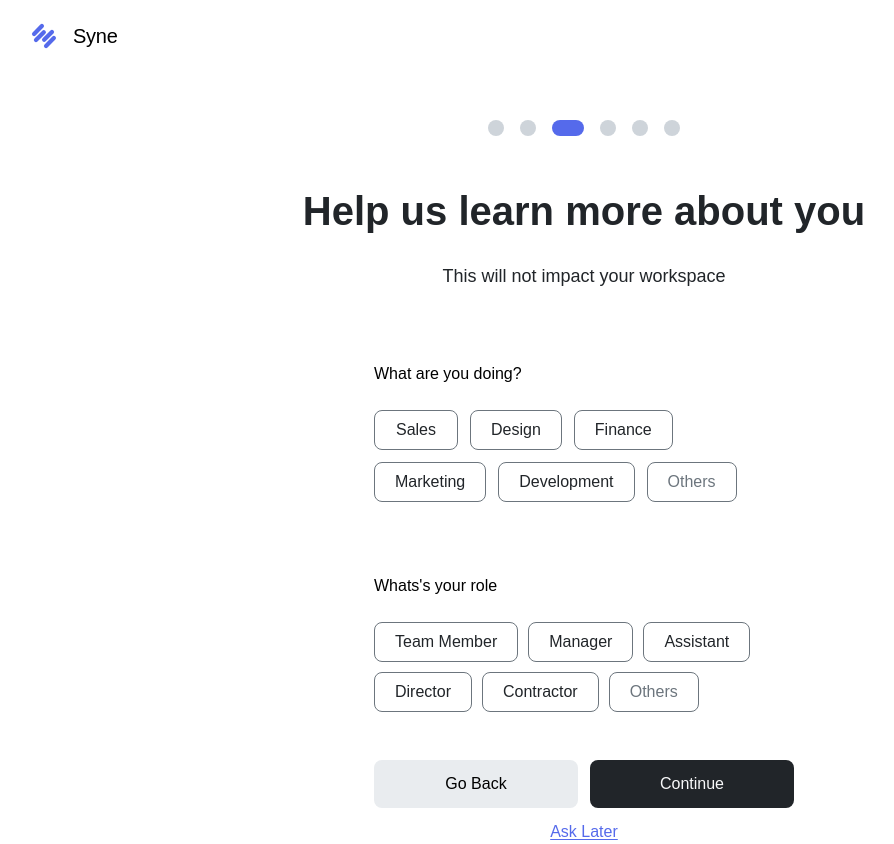
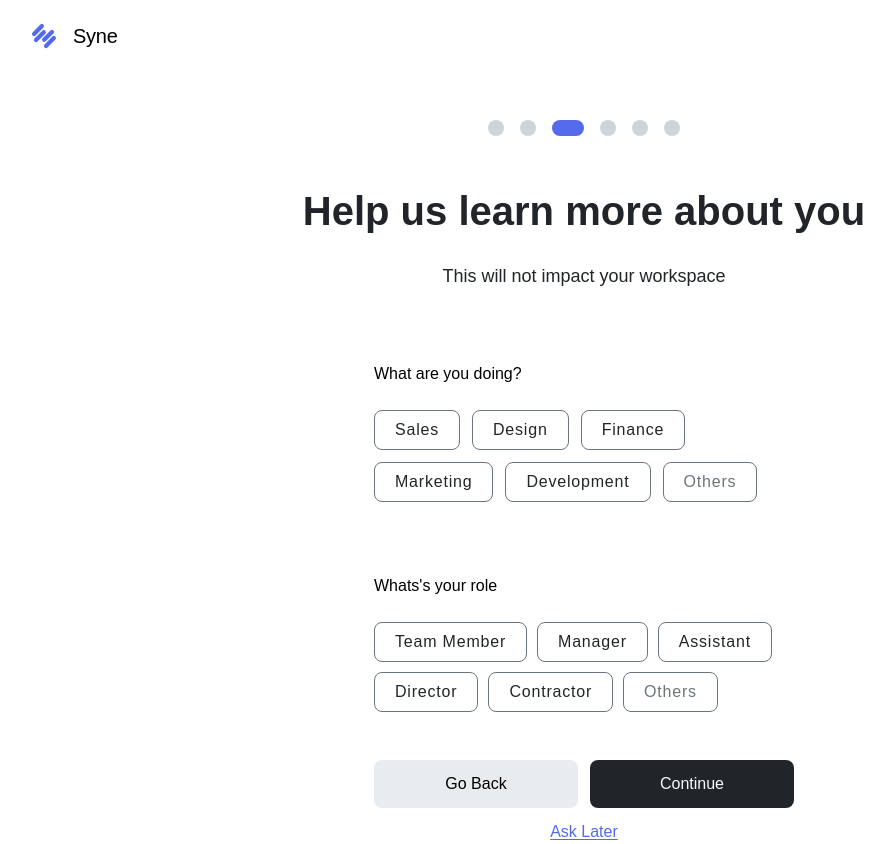
Before and after one commit to jeannyinthelamp/sycamore.ai, a React (Create React App) app: page /onboarding_3 in a window 1280 px wide. Shown: the whole page, without its empty margins (56-950 px from the left). Built offline with nearby package versions, Linux system fonts and the light colour scheme.

Commit message:
Update letter spacing in onboarding checkbox component

```diff
--- a/src/Components/Onboarding/Onboarding_Checkbox/Onboarding_Checkbox.js
+++ b/src/Components/Onboarding/Onboarding_Checkbox/Onboarding_Checkbox.js
@@ -15,7 +15,7 @@ export default function Onboarding_Checkbox(props) {
       />
       <label
         for={props.for}
-        class={`${props.className} flex justify-center items-center w-fit min-w-[84px] max-h-[40px] py-[8px] px-[20px] font-Poppins font-medium text-[16px] text-center leading-[24px] text-[#212529] select-none cursor-pointer rounded-[8px] bg-white border border-[#6C757D]
+        class={`${props.className} flex justify-center items-center w-fit min-w-[84px] max-h-[40px] py-[8px] px-[20px] font-Poppins font-medium text-[16px] text-center tracking-[0.8px] leading-[24px] text-[#212529] select-none cursor-pointer rounded-[8px] bg-white border border-[#6C757D]
 
         transition-colors duration-200 ease-in-out peer-checked:bg-[#EBEFFF] peer-checked:text-[#556AEB] peer-checked:border-[#556AEB]`}
       >
```
